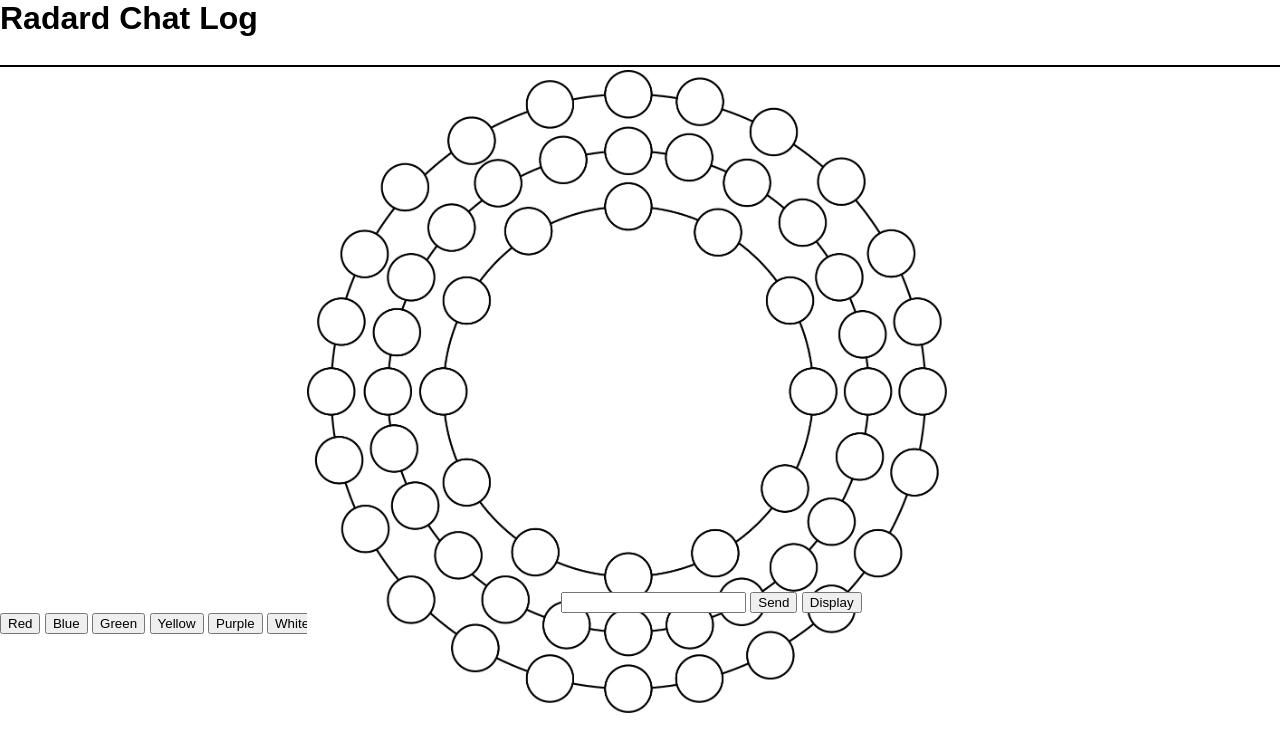
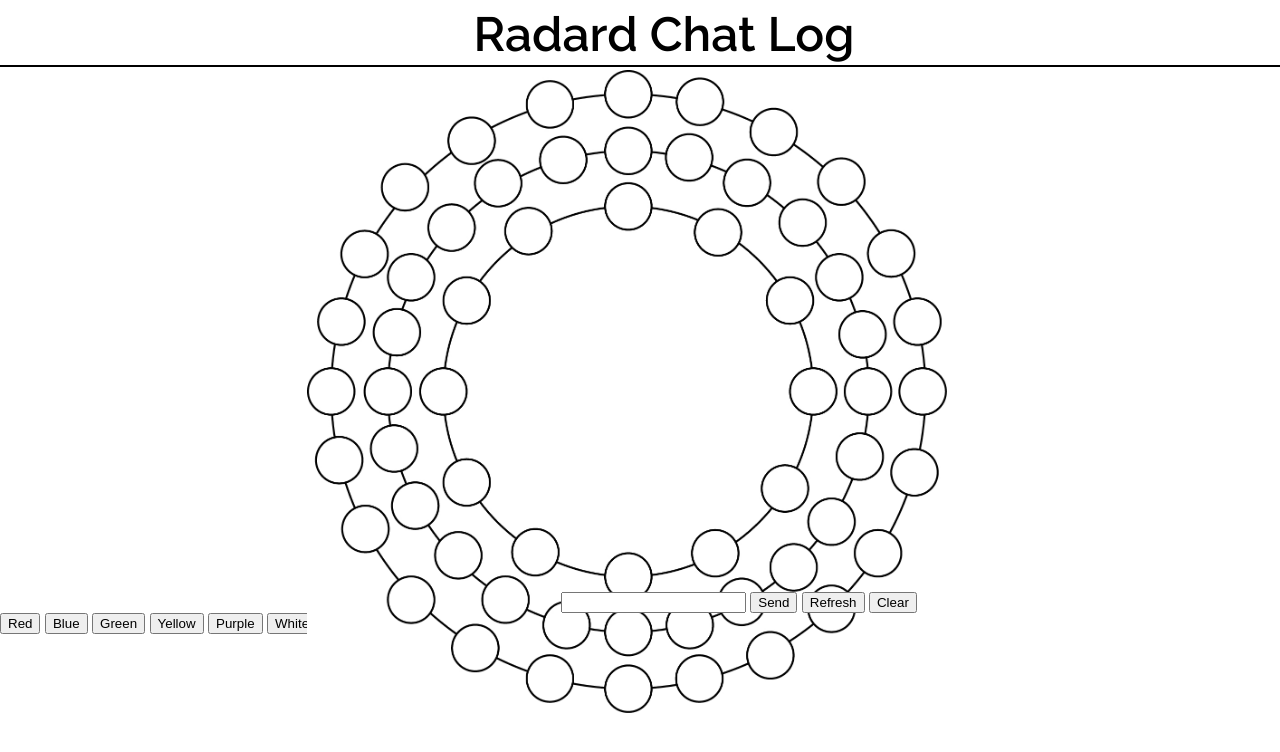
Before and after one commit to JamieCampbell94/RadardWorkingModel04, a PHP site: page /chatHome.php in a window 1280 px wide. Shown: the top 752 px of the page. Run offline with PHP 8.4, Linux system fonts and the light colour scheme; data that the repository does not hold is empty.

Commit message:
Update 06
* Deletion of commented AjaxPost code
* Addition of clear.php with no functionality imposed yet
* Changes to styling for chatHome.php

```diff
--- a/chatHome.php
+++ b/chatHome.php
@@ -10,7 +10,7 @@
   </head>
   <body>
     <div id="navBarSurround">
-      <h1>Radard Chat Log</h1>
+      <h1 id="chatTitle">Radard Chat Log</h1>
     </div>
     <div>
 <img id='circle' src = "images/MainRadar2.jpg"/>
@@ -21,7 +21,8 @@
     <div id='msgSndRfs'>
       <input id='chatMessage' type="text" name="randomText" value=""> <!-- Input instead of form -->
       <button type="button" id='snd_btn'>Send</button> <!-- Possible event button -->
-      <button type="button" id =button>Display</button>
+      <button type="button" id='Refresh'>Refresh</button>
+      <button type="button" id='clear'>Clear</button>
     </div>
 
     <!-- Script at the bottom make sure DOM is ready -->
@@ -31,12 +32,12 @@
 
 <form>
   <input type= "button" value = 'Red' onclick="document.fgColor='#FF0000';">
-  <input type= "button" value = 'Blue' onclick="document.fgColor='#FF0000';">
-  <input type= "button" value = 'Green' onclick="document.fgColor='#FF0000';">
-  <input type= "button" value = 'Yellow' onclick="document.fgColor='#FF0000';">
-  <input type= "button" value = 'Purple' onclick="document.fgColor='#FF0000';">
-  <input type= "button" value = 'White' onclick="document.fgColor='#FF0000';">
-  <input type= "button" value = 'black' onclick="document.fgColor='#FF0000';">
+  <input type= "button" value = 'Blue' onclick="document.fgColor='#0000FF';">
+  <input type= "button" value = 'Green' onclick="document.fgColor='#008000';">
+  <input type= "button" value = 'Yellow' onclick="document.fgColor='#FFFF00';">
+  <input type= "button" value = 'Purple' onclick="document.fgColor='#800080';">
+  <input type= "button" value = 'White' onclick="document.fgColor='#FFFFFF';">
+  <input type= "button" value = 'black' onclick="document.fgSize='44px';">
 </form>
 
 
--- a/chatLogRequest.js
+++ b/chatLogRequest.js
@@ -1,7 +1,12 @@
 window.addEventListener("load", function(){
     button();
     setInterval(goGetta, 1000);
+    clear();
   });
+
+  AjaxGet("api/get.php",button);
+  AjaxGet("api/get.php",Refresh);
+
 
   function button(response)
     {
@@ -10,8 +15,13 @@ window.addEventListener("load", function(){
       chatDiv.scrollTop = chatDiv.scrollHeight;
     };
 
-    AjaxGet("api/get.php",button);
 
-  function goGetta (){
-    AjaxGet("api/get.php",button);
-  }
+
+    function Refresh(response)
+      { document.getElementById("Refresh").addEventListener("click", function(){
+        document.getElementById('grabphpdiv').innerHTML = response; })
+      };
+
+    function goGetta (){
+      AjaxGet("api/get.php",button);
+    }
--- a/database/connection.php
+++ b/database/connection.php
@@ -25,7 +25,6 @@ try {
     `time` timestamp NOT NULL DEFAULT CURRENT_TIMESTAMP
   )";
 
-
 $pdo->exec($sqld);
 
        $dbh = null;
--- a/stylesheet.css
+++ b/stylesheet.css
@@ -9,6 +9,15 @@
   font-size: 300%;
   margin-left: 16%;
   margin-top:0.5%;
+}
+
+#chatTitle {
+  color:black;
+  font-family: raleway;
+  font-size: 300%;
+  margin-left: 37%;
+  margin-top:0.5%;
+
 }
 
 #img {
```
Also changed, not shown: api/clear.php (added, +7 -0 lines), lib/ajaxput.js (+4 -12 lines).
